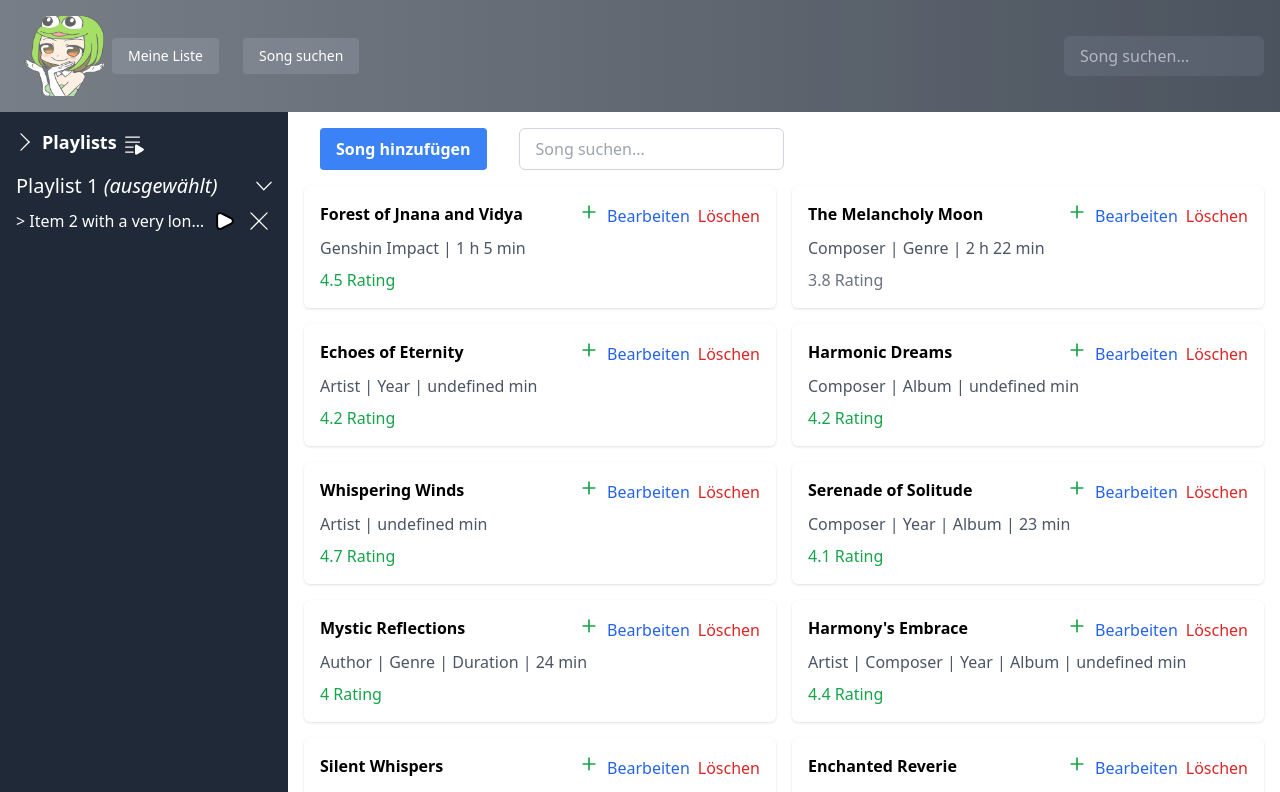
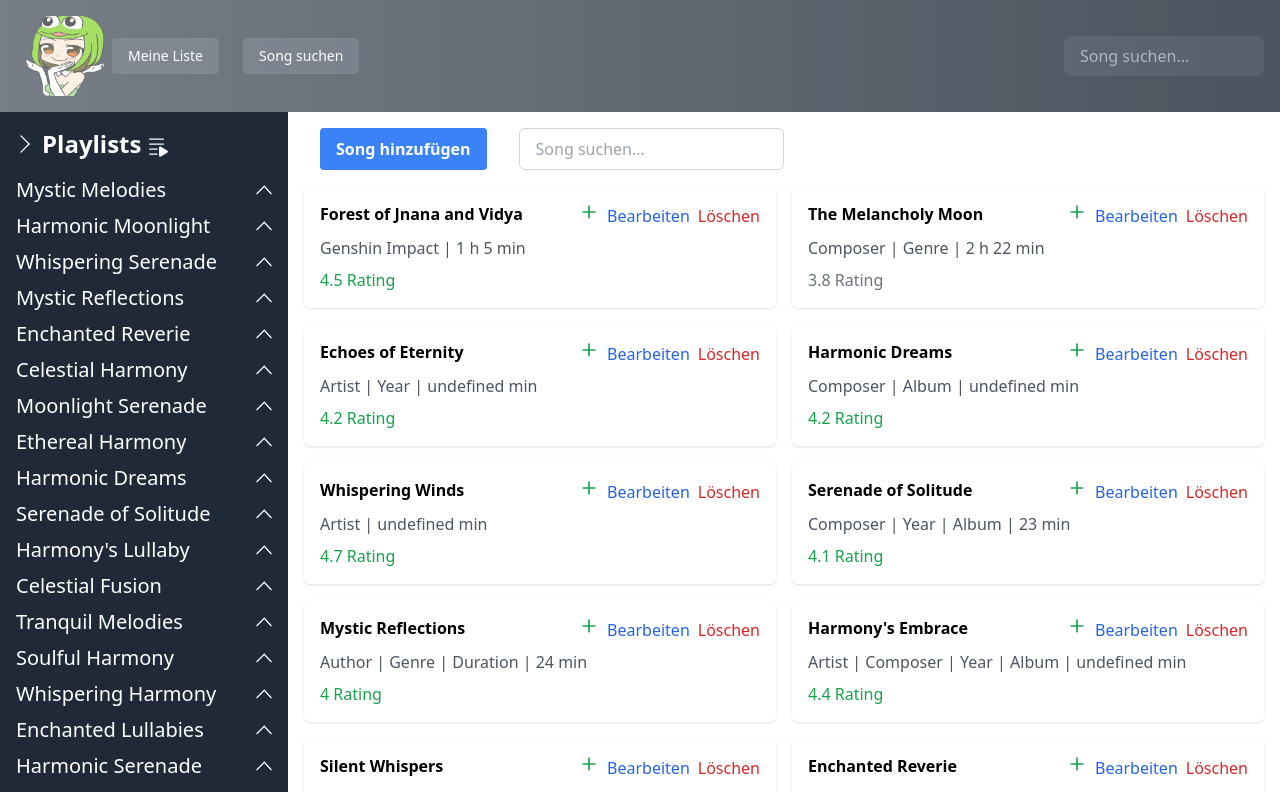
Before and after one commit to dominictosku/Mongo-Python, a Vue app in the folder jukebox/: page / in a window 1280 px wide. Shown: the top 792 px of the page. Built offline with nearby package versions, Linux system fonts and the light colour scheme.

Commit message:
feat: sidebar lists playlists & songs from json

```diff
--- a/jukebox/src/components/Sidebar.vue
+++ b/jukebox/src/components/Sidebar.vue
@@ -11,7 +11,7 @@
                             fill="none" stroke="#fff" stroke-linecap="round" stroke-width="4" />
                     </svg>
                 </button>
-                <span class="font-semibold text-lg">Playlists</span>
+                <span class="font-semibold text-2xl">Playlists</span>
                 <span class="mx-2 mt-2">
                     <svg xmlns="http://www.w3.org/2000/svg" width="20" height="20" viewBox="0 0 15.944 15.266">
                         <g id="Komponente_1_1" data-name="Komponente 1 – 1" transform="translate(0.5 0.5)">
@@ -36,12 +36,12 @@
                     </svg>
                 </span>
             </div>
-            <div>
-                <button class="flex items-center justify-between w-full mb-2 focus:outline-none" @click="togglePlaylist1">
+            <div v-for="playlist in playlists" :key="playlist.id">
+                <button class="flex items-center justify-between w-full mb-2 focus:outline-none" @click="togglePlaylist(playlist.id)">
                     <span class="truncate text-xl">
-                        Playlist 1 <i>{{ isPlaylist1Open ? '(ausgewählt)' : ''  }}</i>
+                        {{ playlist.name}} <i>{{ isPlaylistOpen[playlist.id - 1] ? '(ausgewählt)' : ''  }}</i>
                     </span>
-                    <svg :class="{ 'rotate-180': isPlaylist1Open }" xmlns="http://www.w3.org/2000/svg" width="16"
+                    <svg :class="{ 'rotate-180': isPlaylistOpen[playlist.id - 1] }" xmlns="http://www.w3.org/2000/svg" width="16"
                         height="16" viewBox="0 0 55.655 31.657">
                         <line id="Linie_3" data-name="Linie 3" x2="24" y2="26" transform="translate(28.828 2.828)"
                             fill="none" stroke="#fff" stroke-linecap="round" stroke-width="4" />
@@ -50,9 +50,9 @@
                     </svg>
 
                 </button>
-                <div v-show="isPlaylist1Open">
-                    <div class="flex items-center mb-2">
-                        <span class="truncate">> Item 2 with a very long title that gets cut off with three dots</span>
+                <div v-show="isPlaylistOpen[playlist.id - 1]">
+                    <div v-for="song in playlist.songs" class="flex items-center mb-2">
+                        <span class="truncate">> {{ song.name }}</span>
                         <div class="ml-auto flex">
                             <button class="p-1 hover:bg-green-500 rounded-full" title="Play">
                                 <svg xmlns="http://www.w3.org/2000/svg" width="18" height="18" viewBox="0 0 36.266 36.896">
@@ -91,13 +91,20 @@
 </template>
 
 <script setup>
-import { ref } from 'vue';
+import { onMounted, ref } from 'vue';
+import jsonPlaylists from '../assets/json/playlists.json'
 
 const sidebarOpen = ref(true);
-const isPlaylist1Open = ref(true);
+const isPlaylistOpen = ref(new Array(jsonPlaylists.length));
+const playlists = ref(jsonPlaylists);
 
-function togglePlaylist1() {
-    isPlaylist1Open.value = !isPlaylist1Open.value;
+
+onMounted(() => {
+    for(let i = 0; i < isPlaylistOpen.length; i++) isPlaylistOpen[i] = false;
+})
+
+function togglePlaylist(id) {
+    isPlaylistOpen.value[id - 1] = !isPlaylistOpen.value[id - 1];
 }
 </script>
 
```
